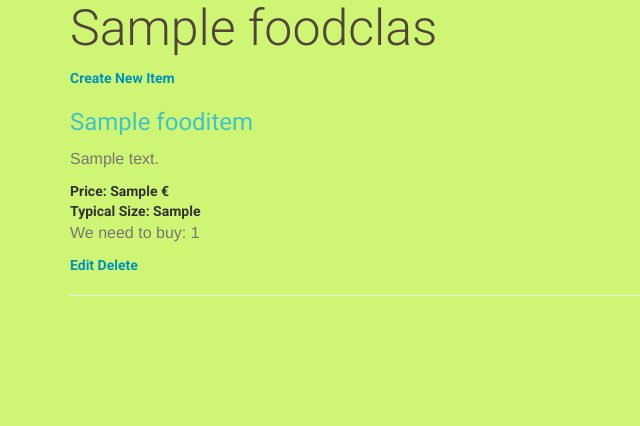
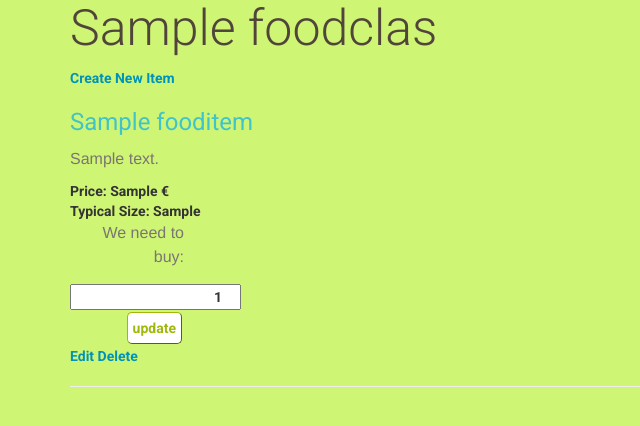
Before and after one commit to AnneKawi/M3FoodItemProject, a Flask app: page /Foodclasses/1/ in a window 1280 px wide. Shown: the part 118-544 px from the top of the page, without its empty margins (0-640 px from the left). Run offline with Flask 2, Linux system fonts and the light colour scheme; the visitor is signed in with stand-in values (Sample User, id 1); tables that the repository leaves empty hold one stand-in row (values such as "Sample post"); some libraries are stand-ins or nearby versions.

Commit message:
Logout auskorrigiert und zum Laufen gebracht. Need-To-Shop-Feld aufgebaut und funktioniert. Etwas am Css gefeilt.

```diff
--- a/static/styles.css
+++ b/static/styles.css
@@ -102,13 +102,6 @@ h3 {
 .divider.green {
     background-color: #9FB80A;
 }
-.banner.main {
-    height: 150px;
-    background: url("/static/top-banner.jpg");
-    background-position: right;
-    background-repeat: no-repeat;
-    background-size: cover;
-}
 .banner.menu {
     height: 150px;
     background-color: #E1E17F;
@@ -165,3 +158,23 @@ u }
     text-align: center;
 
 }
+
+.needToShopField {
+    max-width: 10%;
+    text-align: right;
+}
+
+.needToShopField::input {
+    max-width: 10%;
+    text-align: right;
+}
+
+
+.btn-shop {
+    padding: 5px;
+    margin: 2px;
+    border-color: #9FB80A;
+    border-width: 1px;
+    border-radius: 5px;
+    color: #9FB80A;;
+}
--- a/templates/Foodclass.html
+++ b/templates/Foodclass.html
@@ -21,10 +21,19 @@
             <span class = 'typical size'>Typical Size: {{i.typical_size}}</span>
         </div>
 
+        {% if uname != '' %}
+        <div class="needToShopField">
+            <form action="{{url_for('update_Fooditem', foodclass_id = foodclass.id, FoodItemID = i.id) }}" method = "post">
+                <label for="need_to_shop"><p>We need to buy:</p></label>
+                <input class="text-right" type ="number"  name="need_to_shop" value="{{i.need_to_shop}}">
+                <button type="submit" class="btn-shop btn-default" id="submit" type="submit">update</button>
+            </form>
 
-        <div>
-            <span class = 'need_to_shop'><p>We need to buy: {{i.need_to_shop}} </p></span>
         </div>
+        {% else %}
+            <span class = 'need-to-shop'><p>We need to buy: {{i.need_to_shop}}</p></span>
+        {% endif %}
+
 
         {% if uname != '' %}
         <div class = "editdeletepane">
--- a/templates/catalog.html
+++ b/templates/catalog.html
@@ -27,7 +27,7 @@
 
         {% for foodclass in foodclasses %}
         <div class = 'nameAndPrice'>
-            <a href="{{url_for('SingleFoodClass', foodclass_id = foodclass.id) }}" class = 'name'><p>{{foodclass.name}}</p></span>
+            <a href="{{url_for('SingleFoodClass', foodclass_id = foodclass.id) }}" class = 'name'><h2>{{foodclass.name}}</h2></span>
         </div>
 
 
--- a/templates/header.html
+++ b/templates/header.html
@@ -6,7 +6,7 @@
     </div>
     <div class="col-md-6 text-right">
         {% if uname != '' %}
-            <p>You are logged in as {{uname}}</p><a href="{{url_for('gdisconnect')}}">Logout</a>
+            <p>You are logged in as {{uname}}</p><a href="{{url_for ('gdisconnect')}}">Logout</a>
         {% else %}
             <p><a href="{{url_for('showLogin')}}">Login</a></p>
         {% endif %}
--- a/templates/login.html
+++ b/templates/login.html
@@ -38,7 +38,7 @@
             var id_token = googleUser.getAuthResponse().id_token;
             //Send the one-time-use code to the server, if the server
             //responds, write a 'login successful' message to the web page
-            // and the redirect back to the main restaurant page
+            // and the redirect back to the main food catalog page
             $.ajax({
               type: 'POST',
               url: '/gconnect?state={{STATE}}',
@@ -52,7 +52,7 @@
                   $('#result').html('Login Successful!</br>' + result + '</br>Redirecting...')
                   setTimeout(function() {
                   window.location.href = "/catalog";
-                 }, 4000);
+                 }, 2000);
 
                 }
                 }
@@ -63,8 +63,6 @@
         }
 </script>
 
-
-
 <!--END GOOGLE PLUS SIGN IN BUTTON -->
 
   </body>
--- a/templates/newFoodItem.html
+++ b/templates/newFoodItem.html
@@ -15,7 +15,7 @@
                 <div class="form-group">
                     <!-- name -->
                     <label for="name">Name:</label>
-                    <input type ="text" maxlength="50" class="form-control" name="name"placeholder="Name of the food item">
+                    <input type ="text" maxlength="50" class="form-control" name="name" placeholder="Name of the food item">
                     <!-- description -->
                     <label for="description">Description:</label>
                     <textarea class="form-control" maxlength="250" rows="3" name="description" placeholder="Description of the course"></textarea>
--- a/views.py
+++ b/views.py
@@ -46,11 +46,11 @@ def foodclassFoodItemJSON(foodclass_id, food_id):
     item = session.query(FoodItem).filter_by(id=food_id, foodclass_id=foodclass_id).one()
     return jsonify(FoodItem=item.serialize)
 
-
 @app.route('/foodclasses/JSON')
 def foodclassesJSON():
     foodclasses = session.query(FoodClass).all()
     return jsonify(foodclasses= [r.serialize for r in foodclasses])
+
 
 
 # User Helper Functions
@@ -167,7 +167,7 @@ def gconnect():
 
     output = ''
     output += '<h1>Welcome, {}!</h1>'.format(login_session['username'])
-    output += '<img src="{} " style = "width: 300px; height: 300px;border-radius: 150px;-webkit-border-radius: 150px;-moz-border-radius: 150px;"> '.format(login_session['picture'])
+    output += '<img src="{} " style = "width: 150px; height: 150px;border-radius: 75px;-webkit-border-radius: 75px;-moz-border-radius: 75px;"> '.format(login_session['picture'])
     flash("you are now logged in as %s" % login_session['username'])
     print "done!"
     return output
@@ -183,24 +183,20 @@ def gdisconnect():
     print 'In gdisconnect access token is %s', access_token
     print 'User name is: '
     print login_session['username']
-    url = 'https://accounts.google.com/o/oauth2/revoke?token=%s' % login_session['access_token']
-    h = httplib2.Http()
-    result = h.request(url, 'GET')[0]
-    print 'result is '
-    print result
-    if result['status'] == '200':
-        del login_session['access_token']
-        del login_session['gplus_id']
-        del login_session['username']
-        del login_session['email']
-        del login_session['picture']
-        response = make_response(json.dumps('Successfully disconnected.'), 200)
-        response.headers['Content-Type'] = 'application/json'
-        return response
-    else:
-        response = make_response(json.dumps('Failed to revoke token for given user.', 400))
-        response.headers['Content-Type'] = 'application/json'
-        return response
+
+    del login_session['access_token']
+    del login_session['gplus_id']
+    del login_session['username']
+    del login_session['email']
+    del login_session['picture']
+    html = '''<p>Successfully disconnected. Redirecting to catalog</p>
+    <script>
+        var timer = setTimeout(function() {
+            window.location='/'
+        }, 1500);
+    </script>'''
+
+    return html
 
 
 ##Making the normal Webpage
@@ -276,7 +272,6 @@ def editFoodItem(foodclass_id, FoodItemID):
         return render_template(
             'editFoodItem.html', foodclass_id=foodclass_id, item=editedItem, uname = getUserName())
 
-
 #delete a food item
 @app.route('/Foodclasses/<int:foodclass_id>/items/<int:FoodItemID>/delete', methods = ['GET','POST'])
 def deleteFoodItem(foodclass_id, FoodItemID):
@@ -291,11 +286,20 @@ def deleteFoodItem(foodclass_id, FoodItemID):
     else:
         return render_template('deleteFoodItem.html', foodclass_id=foodclass_id, item = itemToDelete, uname = getUserName())
 
+#update need_to_shop
+@app.route('/Update_fooditem/<int:foodclass_id>/<int:FoodItemID>/', methods=['GET', 'POST'])
+def update_Fooditem(foodclass_id, FoodItemID):
+    if 'username' not in login_session:
+        return redirect('/login')
 
-#!#!#! zur späteren Verwendung eines if in den Htmls
-#                    <!-- {% if item.course == 'Appetizer'%}checked{%endif%} -->
-
-
+    editedItem = session.query(FoodItem).filter_by(id=FoodItemID).one()
+    if request.method == 'POST':
+        if request.form['need_to_shop']:
+            editedItem.need_to_shop = request.form['need_to_shop']
+        session.add(editedItem)
+        session.commit()
+        flash('Need_to_shop for food item {} was successfully updated'.format(editedItem.name))
+        return redirect(url_for('SingleFoodClass', foodclass_id=foodclass_id))
 
 if __name__ == '__main__':
     app.secret_key = ''.join(random.choice(string.ascii_uppercase + string.digits) for x in xrange(32))
```
